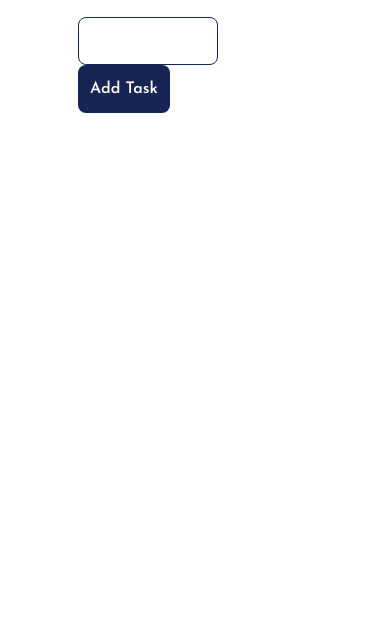
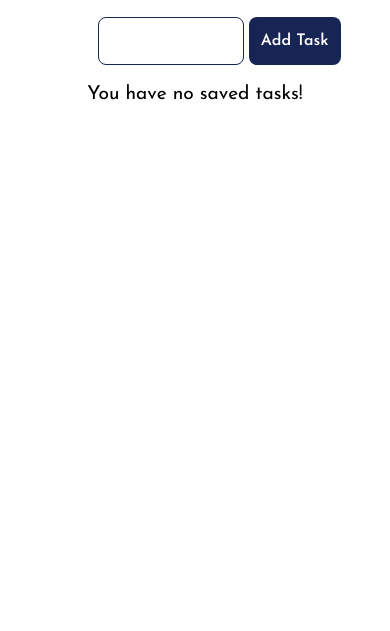
Before and after one commit to Manuel928/Todo-List-App, a website: page public/index.html in a window 390 px wide. Shown: the part 213-844 px from the top of the page. Drawn offline with Linux system fonts and the light colour scheme; a web font is replaced by a local one.

Commit message:
fix delete tasks issue and mobile responsiveness

```diff
--- a/public/todo-app.js
+++ b/public/todo-app.js
@@ -52,7 +52,7 @@ const createTaskItem = (task) => {
 // Rendering saved tasks to the browser
 const storedTasks = JSON.parse(localStorage.getItem('tasks')) || [];
 const renderTasks = () => {
-    if (localStorage['tasks'] === '[]') {
+    if (!storedTasks || storedTasks.length === 0) {
         taskList.insertAdjacentHTML('beforeend', '<p class="no-tasks">You have no saved tasks!</p>')
     } else {
         storedTasks.forEach((task) => {
@@ -69,12 +69,10 @@ const addTask = (event) => {
     const task = taskInput.value;
     const taskItem = createTaskItem(task);
     taskList.insertAdjacentHTML('beforeend', taskItem);
-    // Array.from(taskList.children).reverse();
     storedTasks.unshift(task)
-    window.location = 'index.html'
     localStorage.setItem('tasks', JSON.stringify(storedTasks))
     addTaskForm.reset();
-
+    // window.location = 'index.html';
     // Removing "You have no saved tasks" text
     document.querySelector('p.no-tasks').style.visibility = "hidden";
 }
@@ -100,13 +98,16 @@ function deleteTask(event) {
     if (listItem) {
         const indexToDelete = Array.from(listItem.parentNode.children).indexOf(listItem);
         deleteItemFromLocalStorage(indexToDelete);
-        listItem.remove();
+        window.location = 'index.html';
+        // listItem.remove();
     }
 
 }
 
 function deleteItemFromLocalStorage(index) {
     const storedTasks = JSON.parse(localStorage.getItem('tasks')) || [];
-    storedTasks.splice(index, 1);
-    localStorage.setItem('tasks', JSON.stringify(storedTasks));
+    if (index >= 0 && index < storedTasks.length) {
+        storedTasks.splice(index, 1);
+        localStorage.setItem('tasks', JSON.stringify(storedTasks));
+    }
 }
--- a/src/main.css
+++ b/src/main.css
@@ -6,19 +6,26 @@
 * {
     font-family: "Josefin Sans", sans-serif
 }
+
 body {
     @apply dark:bg-blue-950
 }
+
 .addTaskForm {
     @apply w-full;
+    align-items: center;
 }
+
 .form-div {
-    @apply w-[60%] ml-auto mr-auto;
+    display: flex;
+    flex-direction: row;
+    padding-left: 25%;
 }
 
 .input {
-    @apply outline-blue-950 border border-blue-950 rounded-lg h-12 w-[60%] ml-auto mr-auto dark:border-blue-300
+    @apply outline-blue-950 border border-blue-950 rounded-lg h-12 w-[50%] ml-auto mr-auto dark:border-blue-300
 }
+
 .blue-container {
     @apply bg-white w-[90%] h-[60%] p-[20px] mr-auto ml-auto dark:bg-blue-950;
     border-bottom-right-radius: 40px;
@@ -26,30 +33,35 @@ body {
     border-top-right-radius: 0px;
     border-bottom-left-radius: 8px;
 }
+
 .title-text {
     @apply text-center dark:text-white text-blue-950 text-[60px];
 }
+
 .intro-text {
     @apply text-blue-950 dark:text-white text-[20px] text-center
 }
+
 .addTaskBtn {
     @apply bg-blue-950 hover:bg-blue-900 dark:bg-white dark:text-blue-950 dark:hover:bg-blue-100 text-white p-3 font-semibold rounded-lg
 }
+
 .delete-button {
-    @apply bg-red-700 rounded-md text-white p-1 m-3 w-[120px]
+    @apply bg-red-700 rounded-md text-white p-1 m-3 sm:w-[150px] w-[120px]
 }
+
 .no-tasks {
     @apply text-center dark:text-white;
 }
+
 .li-items {
     @apply ml-20 mr-20 flex items-center justify-between;
 }
+
 .task-text {
     @apply dark:text-white
 }
+
 .input-h4-div {
     @apply flex items-center space-x-4;
 }
-/* .ul-div {
-    @apply flex justify-between;
-} */
```
Also changed, not shown: public/tailwind.css.
